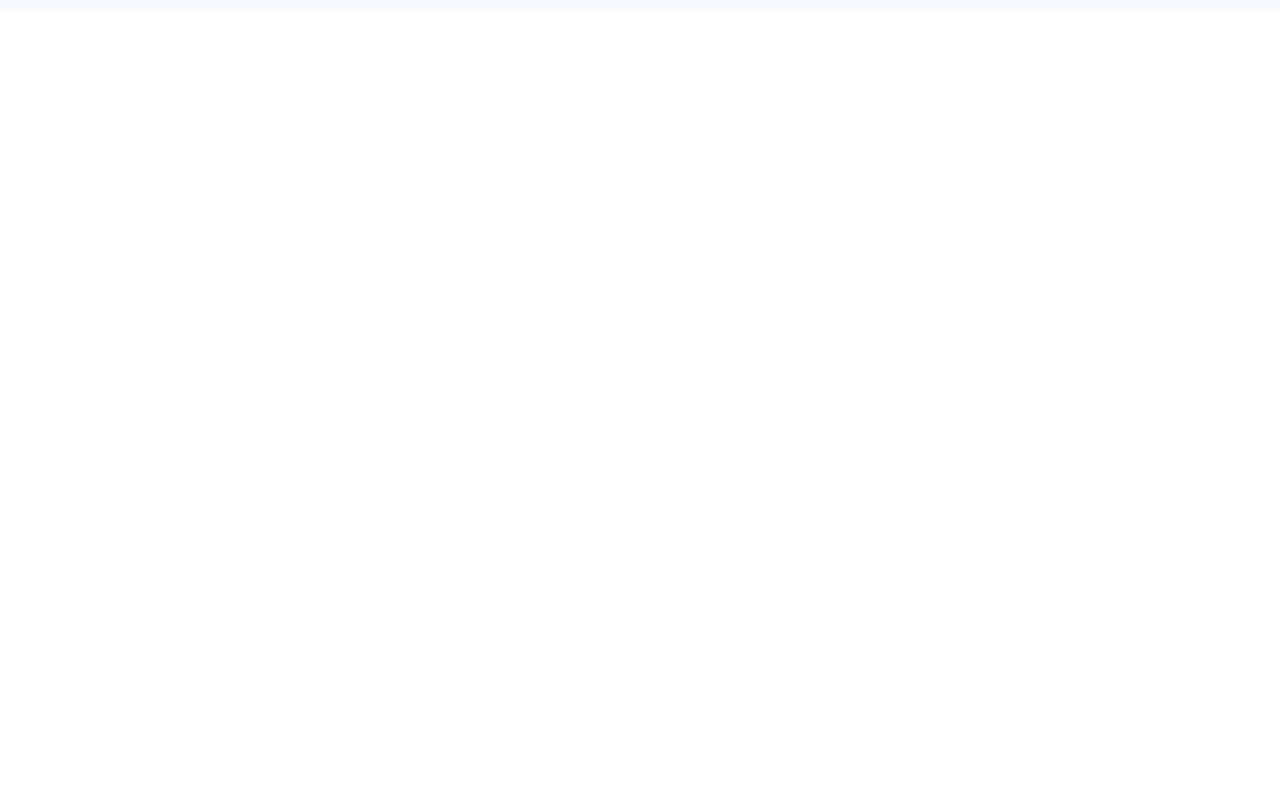
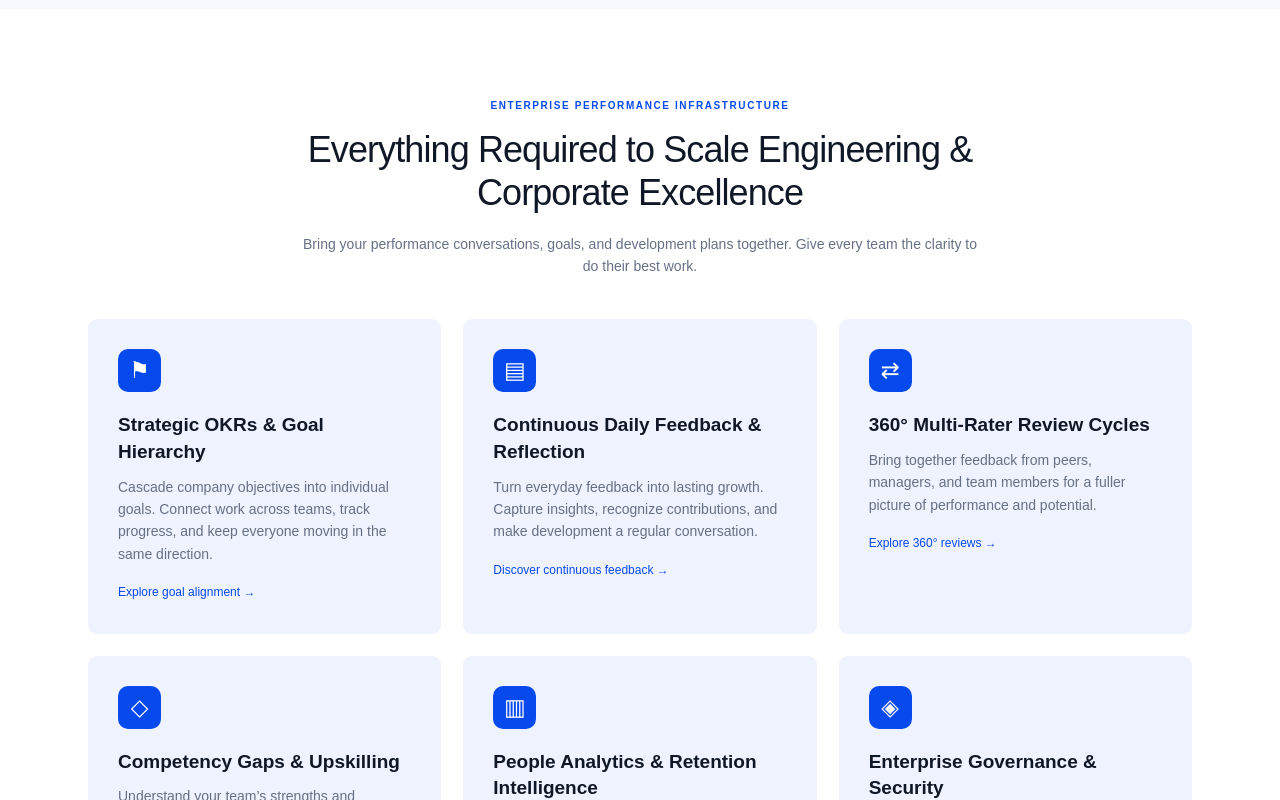
Before and after one commit to Satheesan-R/360-performance-platform-frontend, a Next.js app: page / in a window 1280 px wide. Shown: the part 1440-2240 px from the top of the page. Before the commit the page ends 1449 px from the top, so only its background shows below. Built offline with nearby package versions, Linux system fonts and the light colour scheme.

Commit message:
feat: introduce six platform capability cards

```diff
--- a/app/page.tsx
+++ b/app/page.tsx
@@ -2,6 +2,7 @@ import type { Metadata } from "next";
 import styles from "@/components/landing/landing.module.css";
 import Hero from "@/components/landing/hero";
 import PerformancePreview from "@/components/landing/performance-preview";
+import PlatformFeatures from "@/components/landing/platform-features";
 
 export const metadata: Metadata = {
   title: "CorpDev 360 | Build better teams",
@@ -13,6 +14,7 @@ export default function HomePage() {
     <div className={styles.landing}>
       <Hero />
       <PerformancePreview />
+      <PlatformFeatures />
     </div>
   );
 }
--- /dev/null
+++ b/components/landing/platform-features.tsx
@@ -0,0 +1,15 @@
+import styles from "./landing.module.css";
+const features = [
+  ["⚑", "Strategic OKRs & Goal Hierarchy", "Cascade company objectives into individual goals. Connect work across teams, track progress, and keep everyone moving in the same direction.", "Explore goal alignment"],
+  ["▤", "Continuous Daily Feedback & Reflection", "Turn everyday feedback into lasting growth. Capture insights, recognize contributions, and make development a regular conversation.", "Discover continuous feedback"],
+  ["⇄", "360° Multi-Rater Review Cycles", "Bring together feedback from peers, managers, and team members for a fuller picture of performance and potential.", "Explore 360° reviews"],
+  ["◇", "Competency Gaps & Upskilling", "Understand your team’s strengths and development needs. Build focused learning paths that support the next step in every career.", "See development pathways"],
+  ["▥", "People Analytics & Retention Intelligence", "Connect performance, engagement, and growth insights so leaders can make more informed decisions about their teams.", "Explore people insights"],
+  ["◈", "Enterprise Governance & Security", "Keep access aligned with responsibilities through dedicated employee and HR workspaces and role-based permissions.", "Discover team workspaces"],
+];
+export default function PlatformFeatures() {
+  return <section id="platform" className={styles.section}><div className={styles.container}>
+    <div className={styles.heading}><span className={styles.eyebrow}>Enterprise Performance Infrastructure</span><h2>Everything Required to Scale Engineering &amp; Corporate Excellence</h2><p>Bring your performance conversations, goals, and development plans together. Give every team the clarity to do their best work.</p></div>
+    <div className={styles.grid}>{features.map(([icon, title, description, link]) => <article className={styles.card} key={title}><span className={styles.icon} aria-hidden="true">{icon}</span><h3>{title}</h3><p>{description}</p><a href="#solutions">{link} →</a></article>)}</div>
+  </div></section>;
+}
```
